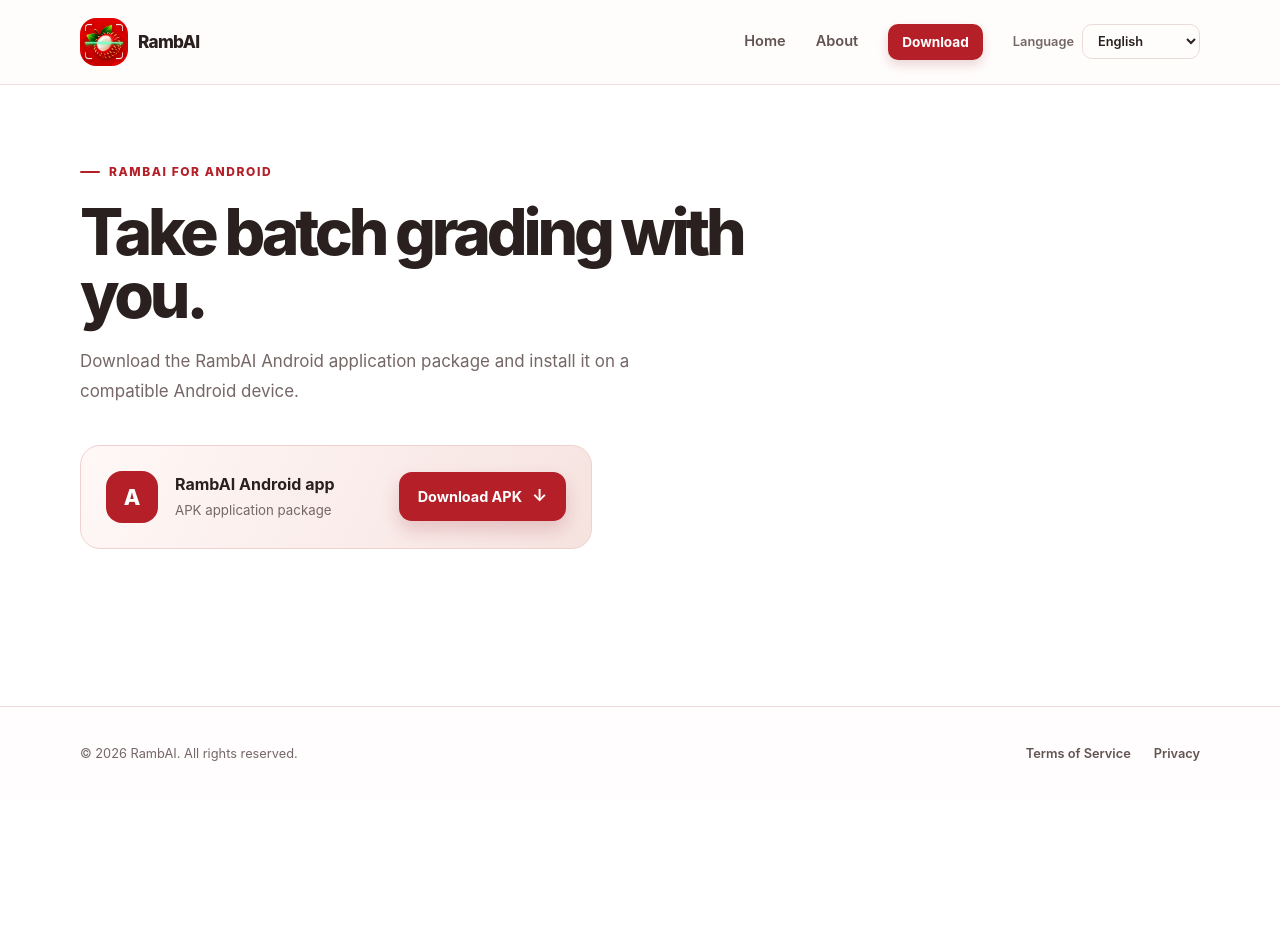
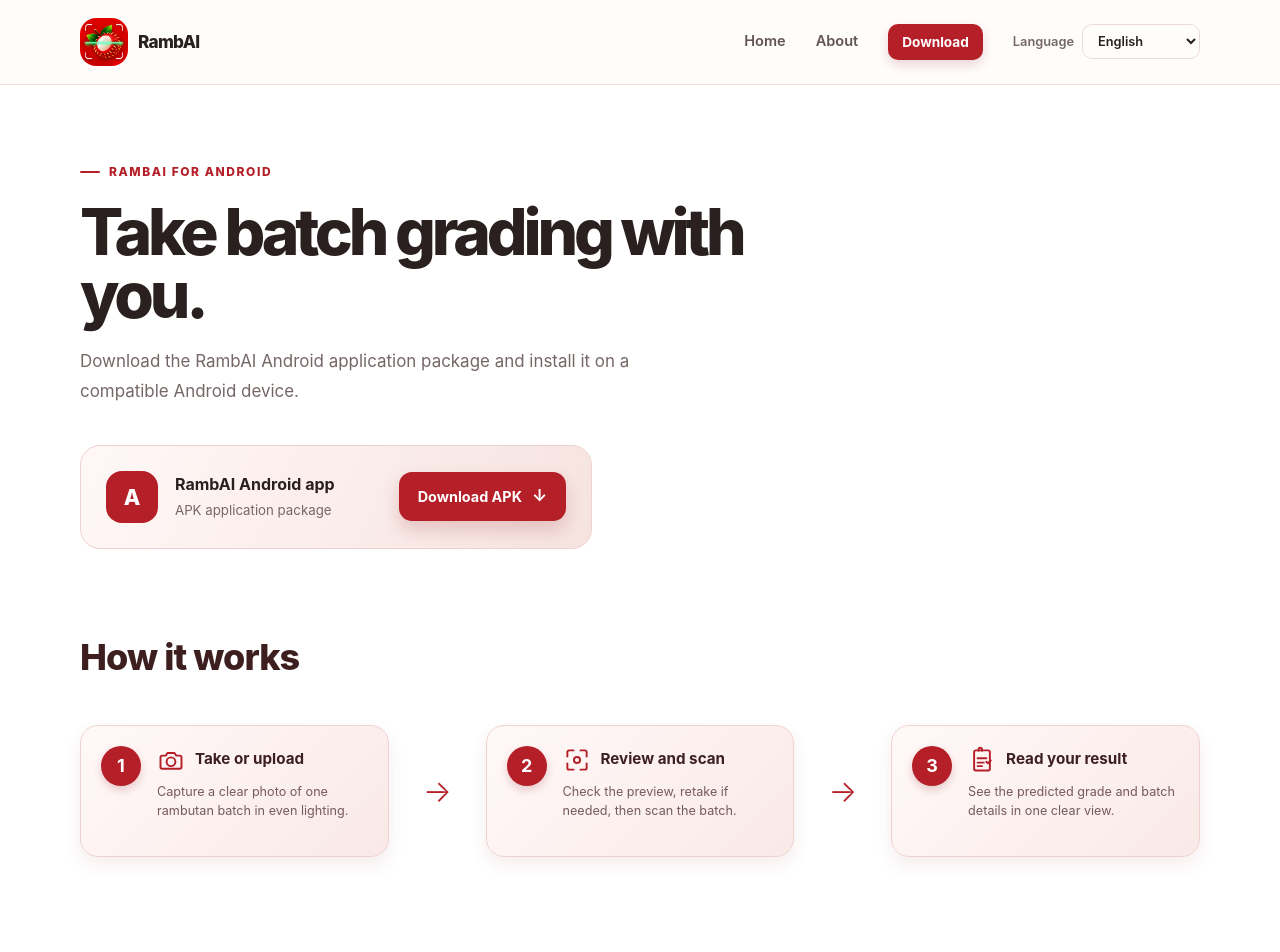
Before and after one commit to Syxtyz/rambai-web, a Next.js app: page /download in a window 1280 px wide. Shown: the top 952 px of the page. Before the commit the page ends 800 px from the top, so only its background shows below. Built offline with nearby package versions, Linux system fonts and the light colour scheme.

Commit message:
feat: enhance download page

```diff
--- a/src/components/download/download.tsx
+++ b/src/components/download/download.tsx
@@ -1,6 +1,7 @@
 "use client";
 
 import { useLanguage } from "@/components/language-provider";
+import HowItWorks from "./how-it-works";
 
 export default function DownloadContent() {
   const { t } = useLanguage();
@@ -13,7 +14,7 @@ export default function DownloadContent() {
           <h1 className="my-4.75 max-w-167.5 text-[clamp(2.6rem,5.2vw,4rem)] leading-[0.99] font-extrabold tracking-[-0.065em] max-[620px]:text-[clamp(2.6rem,11vw,3.6rem)]">{t("downloadTitle")}</h1>
           <p className="max-w-140 text-[1.06rem] leading-[1.8] text-[#756766]">{t("downloadDescription")}</p>
         </header>
-        <section className="flex w-fit max-w-full items-center justify-between gap-16 rounded-[20px] border border-[#efd2cf] bg-[linear-gradient(115deg,#fff8f7,#f6e3e0)] p-6.25 max-[620px]:w-full max-[620px]:flex-col max-[620px]:items-start" aria-label={t("androidApp")}>
+        <section className="flex mb-10 w-fit max-w-full items-center justify-between gap-16 rounded-[20px] border border-[#efd2cf] bg-[linear-gradient(115deg,#fff8f7,#f6e3e0)] p-6.25 max-[620px]:w-full max-[620px]:flex-col max-[620px]:items-start" aria-label={t("androidApp")}>
           <div className="flex items-center gap-4.25">
             <span className="grid size-13 shrink-0 place-items-center rounded-2xl bg-[#b51f28] text-[1.35rem] font-extrabold text-white" aria-hidden="true">A</span>
             <div>
@@ -25,6 +26,7 @@ export default function DownloadContent() {
             {t("downloadApk")} <span className="text-[1.05rem]" aria-hidden="true">↓</span>
           </a>
         </section>
+        <HowItWorks />
       </div>
     </div>
   );
--- /dev/null
+++ b/src/components/download/how-it-works.tsx
@@ -0,0 +1,74 @@
+"use client";
+
+import { Fragment } from "react";
+import { useLanguage } from "@/components/language-provider";
+
+type StepIconName = "camera" | "scan" | "clipboard";
+
+export default function HowItWorks() {
+  const { t } = useLanguage();
+  const steps = [
+    { number: "1", icon: "camera" as const, title: t("howStepOneTitle"), copy: t("howStepOneCopy") },
+    { number: "2", icon: "scan" as const, title: t("howStepTwoTitle"), copy: t("howStepTwoCopy") },
+    { number: "3", icon: "clipboard" as const, title: t("howStepThreeTitle"), copy: t("howStepThreeCopy") },
+  ];
+
+  return (
+    <section className="mt-22 max-[620px]:mt-16 gap-8 flex flex-col" aria-labelledby="how-it-works-title">
+      <h2 id="how-it-works-title" className="mb-4 text-4xl font-extrabold tracking-tight text-[#3d1f20]">{t("howItWorks")}</h2>
+      <div className="flex flex-row items-stretch gap-8 max-[900px]:flex-col max-[900px]:gap-3.5">
+        {steps.map((step, index) => (
+          <Fragment key={step.number}>
+            <Step {...step} />
+            {index < steps.length - 1 && (
+              <span className="flex shrink-0 items-center px-0.5 text-3xl font-light text-[#b51f28] max-[900px]:justify-center max-[900px]:rotate-90" aria-hidden="true">→</span>
+            )}
+          </Fragment>
+        ))}
+      </div>
+    </section>
+  );
+}
+
+function Step({ number, icon, title, copy }: { number: string; icon: StepIconName; title: string; copy: string }) {
+  return (
+    <article className="flex min-h-[132px] min-w-0 flex-1 items-start gap-4 rounded-[18px] border border-[#efd2d0] bg-[linear-gradient(135deg,#fff9f8,#f9e9e7)] p-5 shadow-[0_8px_18px_rgba(142,24,32,0.08)] transition duration-200 hover:-translate-y-1 hover:shadow-[0_12px_24px_rgba(142,24,32,0.13)] max-[900px]:w-full">
+      <span className="grid size-10 shrink-0 place-items-center rounded-full bg-[#b51f28] text-lg font-bold text-white shadow-[0_4px_8px_rgba(142,24,32,0.2)]">{number}</span>
+      <span className="min-w-0">
+        <span className="flex items-center gap-2.5">
+          <StepIcon name={icon} />
+          <strong className="text-[0.95rem] font-bold text-[#3d1f20]">{title}</strong>
+        </span>
+        <span className="mt-2 block text-[0.79rem] leading-[1.55] text-[#765b5a]">{copy}</span>
+      </span>
+    </article>
+  );
+}
+
+function StepIcon({ name }: { name: StepIconName }) {
+  if (name === "camera") {
+    return (
+      <svg className="size-7 shrink-0 text-[#b51f28]" viewBox="0 0 32 32" fill="none" aria-hidden="true">
+        <path d="M6 11h4l2-3h8l2 3h4a2 2 0 0 1 2 2v11a2 2 0 0 1-2 2H6a2 2 0 0 1-2-2V13a2 2 0 0 1 2-2Z" stroke="currentColor" strokeWidth="2.2" strokeLinejoin="round" />
+        <circle cx="16" cy="18" r="5" stroke="currentColor" strokeWidth="2.2" />
+      </svg>
+    );
+  }
+
+  if (name === "scan") {
+    return (
+      <svg className="size-7 shrink-0 text-[#b51f28]" viewBox="0 0 32 32" fill="none" aria-hidden="true">
+        <path d="M12 5H7a2 2 0 0 0-2 2v5M20 5h5a2 2 0 0 1 2 2v5M12 27H7a2 2 0 0 1-2-2v-5M20 27h5a2 2 0 0 0 2-2v-5" stroke="currentColor" strokeWidth="2.2" strokeLinecap="round" />
+        <circle cx="16" cy="16" r="3.5" stroke="currentColor" strokeWidth="2.2" />
+      </svg>
+    );
+  }
+
+  return (
+    <svg className="size-7 shrink-0 text-[#b51f28]" viewBox="0 0 32 32" fill="none" aria-hidden="true">
+      <rect x="7" y="5" width="18" height="23" rx="2" stroke="currentColor" strokeWidth="2.2" />
+      <path d="M12 5.5V4a2 2 0 0 1 4 0v1.5M11 14h10M11 19h7M11 23h5" stroke="currentColor" strokeWidth="2.2" strokeLinecap="round" />
+      <path d="m21 18 1.8 1.8L26 16.5" stroke="currentColor" strokeWidth="2.2" strokeLinecap="round" strokeLinejoin="round" />
+    </svg>
+  );
+}
--- a/src/components/home/features.tsx
+++ /dev/null
@@ -1,27 +0,0 @@
-"use client";
-
-import { useLanguage } from "@/components/language-provider";
-
-export default function HomeFeatures() {
-  const { t } = useLanguage();
-
-  return (
-    <section className="mt-7 grid grid-cols-3 gap-3.5 max-[620px]:grid-cols-1" aria-label="RambAI features">
-      <Feature icon="⌕" title={t("featureScan")} copy={t("featureScanCopy")} />
-      <Feature icon="▤" title={t("featureResults")} copy={t("featureResultsCopy")} />
-      <Feature icon="✿" title={t("featureGrowers")} copy={t("featureGrowersCopy")} />
-    </section>
-  );
-}
-
-function Feature({ icon, title, copy }: { icon: string; title: string; copy: string }) {
-  return (
-    <article className="flex min-h-27.5 items-center gap-3.5 rounded-[18px] border border-[#eadbd8]/80 bg-[#fffdfc]/75 p-5 max-[620px]:min-h-22.5">
-      <span className="grid size-10.5 shrink-0 place-items-center rounded-[13px] bg-[#f6dedd] text-[1.05rem] text-[#b51f28]" aria-hidden="true">{icon}</span>
-      <span>
-        <strong className="block text-[0.86rem]">{title}</strong>
-        <small className="mt-1 block text-[0.72rem] leading-[1.45] text-[#756766]">{copy}</small>
-      </span>
-    </article>
-  );
-}
--- a/src/components/home/hero.tsx
+++ b/src/components/home/hero.tsx
@@ -25,10 +25,6 @@ export default function HomeHero() {
           <Link className="inline-flex min-h-[49px] items-center justify-center gap-2.5 rounded-[13px] border border-[#eadbd8] bg-[#fffdfc]/70 px-[19px] text-[0.9rem] font-bold text-[#29201f] transition hover:-translate-y-0.5 hover:bg-[#fffdfc]" href="/about">
             {t("learnAbout")}
           </Link>
-        </div>
-        <div className="mt-[37px] flex items-center gap-[11px] text-[0.83rem] text-[#756766] max-[620px]:mt-6">
-          <span className="grid size-[25px] place-items-center rounded-full bg-[#e2f4e9] text-[0.78rem] font-black text-[#168a55]" aria-hidden="true">✓</span>
-          <span>{t("quickResults")}</span>
         </div>
       </div>
       <AppPreview />
--- a/src/components/home/home.tsx
+++ b/src/components/home/home.tsx
@@ -1,4 +1,3 @@
-import HomeFeatures from "./features";
 import HomeHero from "./hero";
 
 export default function HomeContent() {
@@ -6,7 +5,6 @@ export default function HomeContent() {
     <div className="py-13 pb-23.5 max-[620px]:pt-11">
       <div className="mx-auto w-[min(1120px,calc(100%-48px))] max-[620px]:w-[min(100%-34px,480px)]">
         <HomeHero />
-        <HomeFeatures />
       </div>
     </div>
   );
--- a/src/components/language-provider.tsx
+++ b/src/components/language-provider.tsx
@@ -33,6 +33,13 @@ const messages = {
     featureResultsCopy: "See grades and batch counts in one place.",
     featureGrowers: "Made for growers",
     featureGrowersCopy: "A practical tool for rambutan quality checks.",
+    howItWorks: "How it works",
+    howStepOneTitle: "Take or upload",
+    howStepOneCopy: "Capture a clear photo of one rambutan batch in even lighting.",
+    howStepTwoTitle: "Review and scan",
+    howStepTwoCopy: "Check the preview, retake if needed, then scan the batch.",
+    howStepThreeTitle: "Read your result",
+    howStepThreeCopy: "See the predicted grade and batch details in one clear view.",
     aboutEyebrow: "About RambAI",
     aboutTitle: "A clearer way to grade rambutan.",
     aboutDescription: "RambAI is a mobile tool designed to make rambutan batch grading easier to understand and quicker to review.",
@@ -98,6 +105,13 @@ const messages = {
     featureResultsCopy: "Tan-awa ang grado ug ihap sa batch sa usa ka lugar.",
     featureGrowers: "Alang sa mga mag-uuma",
     featureGrowersCopy: "Praktikal nga gamit sa pagsusi sa kalidad sa rambutan.",
+    howItWorks: "Giunsa kini pagtrabaho",
+    howStepOneTitle: "Kuhaa o i-upload",
+    howStepOneCopy: "Kuhaa ang klarong hulagway sa usa ka batch sa rambutan sa hayag nga suga.",
+    howStepTwoTitle: "Susiha ug i-scan",
+    howStepTwoCopy: "Susiha ang preview, kuhaa pag-usab kon gikinahanglan, dayon i-scan ang batch.",
+    howStepThreeTitle: "Basaha ang resulta",
+    howStepThreeCopy: "Tan-awa ang gibanabang grado ug mga detalye sa batch sa usa ka klarong lugar.",
     aboutEyebrow: "Mahitungod sa RambAI",
     aboutTitle: "Mas klarong paagi sa paggrado sa rambutan.",
     aboutDescription: "Ang RambAI usa ka mobile nga gamit aron mas sayon sabton ug mas paspas susihon ang paggrado sa mga batch sa rambutan.",
@@ -163,6 +177,13 @@ const messages = {
     featureResultsCopy: "Tingnan ang mga grado at bilang ng batch sa iisang lugar.",
     featureGrowers: "Para sa mga magsasaka",
     featureGrowersCopy: "Praktikal na gamit sa pagsusuri ng kalidad ng rambutan.",
+    howItWorks: "Paano ito gumagana",
+    howStepOneTitle: "Kunan o i-upload",
+    howStepOneCopy: "Kumuha ng malinaw na larawan ng isang batch ng rambutan sa sapat na liwanag.",
+    howStepTwoTitle: "Suriin at i-scan",
+    howStepTwoCopy: "Tingnan ang preview, kunan ulit kung kailangan, at i-scan ang batch.",
+    howStepThreeTitle: "Basahin ang resulta",
+    howStepThreeCopy: "Tingnan ang tinatayang grado at mga detalye ng batch sa isang malinaw na view.",
     aboutEyebrow: "Tungkol sa RambAI",
     aboutTitle: "Mas malinaw na paraan ng pag-uuri ng rambutan.",
     aboutDescription: "Ang RambAI ay isang mobile na tool para mas madaling maunawaan at mas mabilis masuri ang pag-uuri ng mga batch ng rambutan.",
```
